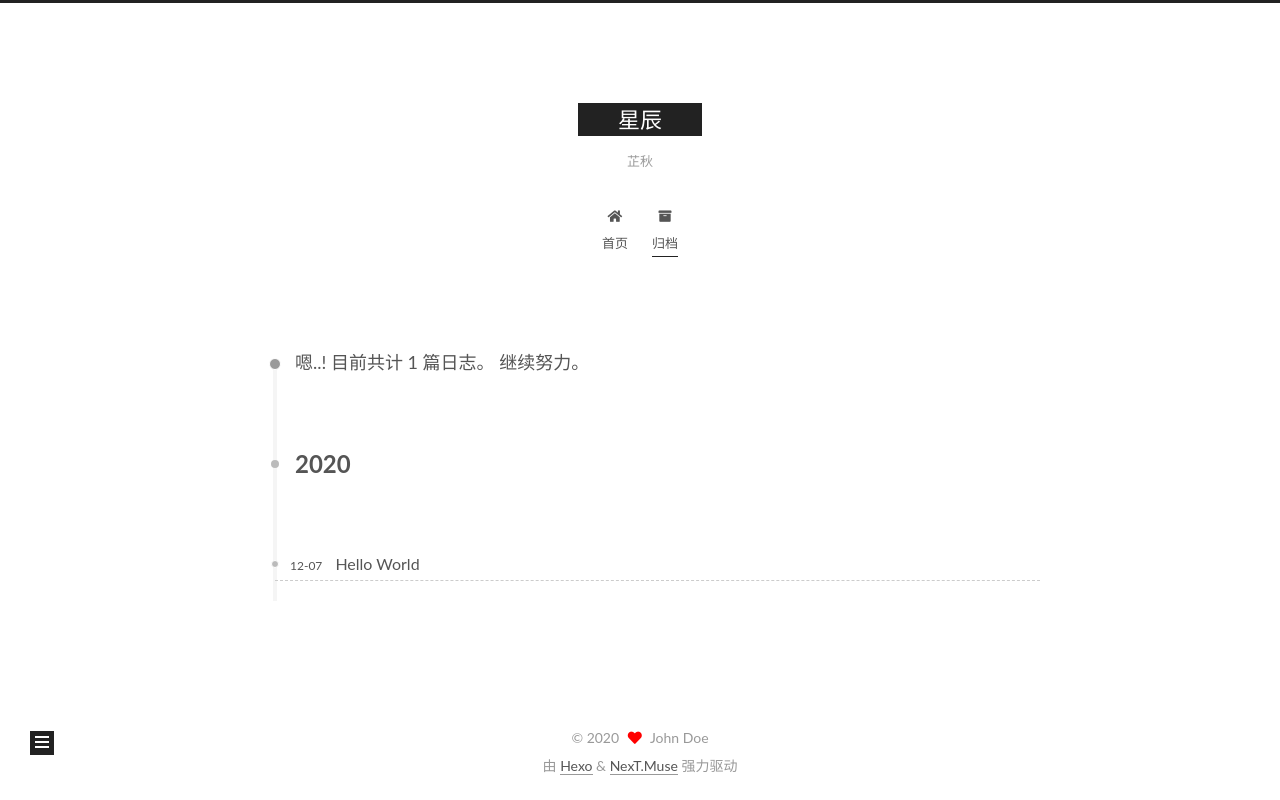
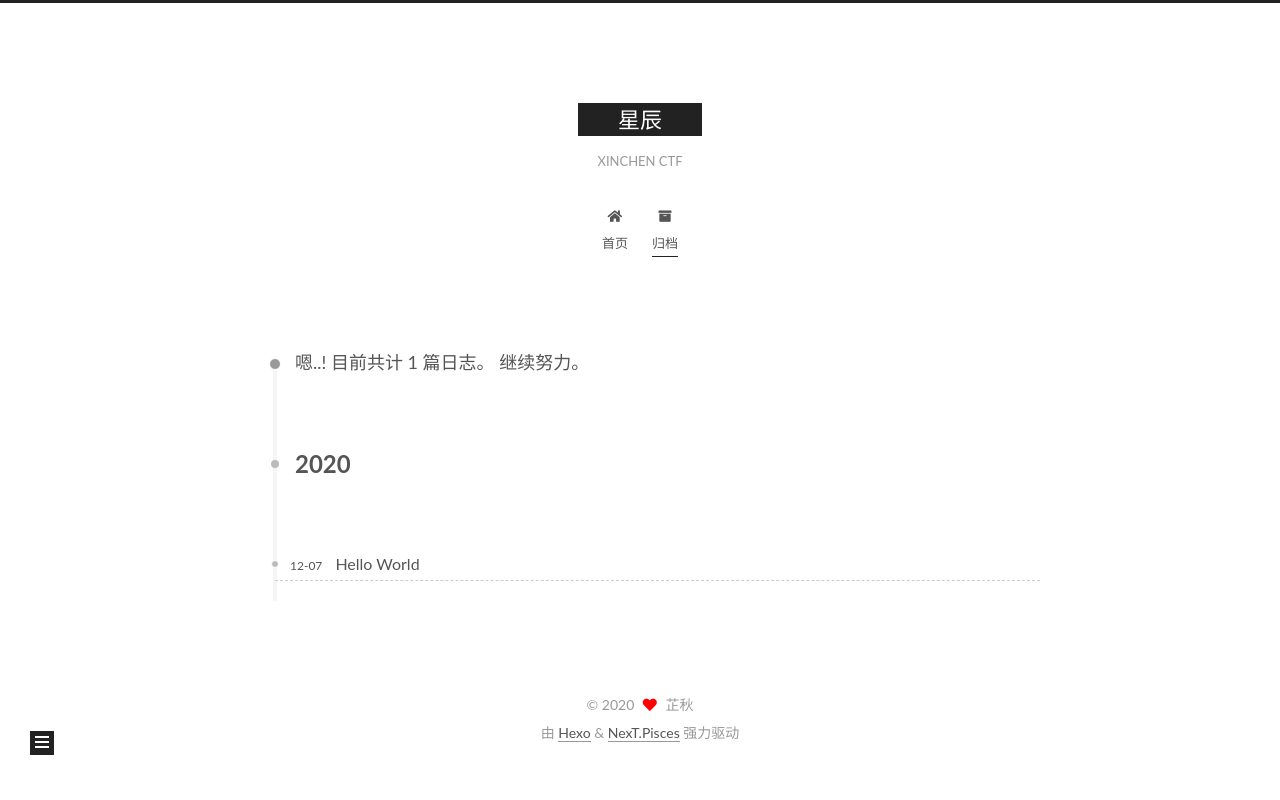
Before and after one commit to 1370192111/jk.github.io, a plain HTML site: page archives/index.html in a window 1280 px wide. Drawn offline with Linux system fonts and the light colour scheme.

Commit message:
Site updated: 2020-12-07 18:03:25

```diff
--- a/2020/12/07/hello-world/index.html
+++ b/2020/12/07/hello-world/index.html
@@ -17,7 +17,7 @@
 
 <script id="hexo-configurations">
     var NexT = window.NexT || {};
-    var CONFIG = {"hostname":"example.com","root":"/","scheme":"Muse","version":"7.8.0","exturl":false,"sidebar":{"position":"left","display":"post","padding":18,"offset":12,"onmobile":false},"copycode":{"enable":false,"show_result":false,"style":null},"back2top":{"enable":true,"sidebar":false,"scrollpercent":false},"bookmark":{"enable":false,"color":"#222","save":"auto"},"fancybox":false,"mediumzoom":false,"lazyload":false,"pangu":false,"comments":{"style":"tabs","active":null,"storage":true,"lazyload":false,"nav":null},"algolia":{"hits":{"per_page":10},"labels":{"input_placeholder":"Search for Posts","hits_empty":"We didn't find any results for the search: ${query}","hits_stats":"${hits} results found in ${time} ms"}},"localsearch":{"enable":false,"trigger":"auto","top_n_per_article":1,"unescape":false,"preload":false},"motion":{"enable":true,"async":false,"transition":{"post_block":"fadeIn","post_header":"slideDownIn","post_body":"slideDownIn","coll_header":"slideLeftIn","sidebar":"slideUpIn"}}};
+    var CONFIG = {"hostname":"example.com","root":"/","scheme":"Pisces","version":"7.8.0","exturl":false,"sidebar":{"position":"left","display":"post","padding":18,"offset":12,"onmobile":false},"copycode":{"enable":false,"show_result":false,"style":null},"back2top":{"enable":true,"sidebar":false,"scrollpercent":false},"bookmark":{"enable":false,"color":"#222","save":"auto"},"fancybox":false,"mediumzoom":false,"lazyload":false,"pangu":false,"comments":{"style":"tabs","active":null,"storage":true,"lazyload":false,"nav":null},"algolia":{"hits":{"per_page":10},"labels":{"input_placeholder":"Search for Posts","hits_empty":"We didn't find any results for the search: ${query}","hits_stats":"${hits} results found in ${time} ms"}},"localsearch":{"enable":false,"trigger":"auto","top_n_per_article":1,"unescape":false,"preload":false},"motion":{"enable":true,"async":false,"transition":{"post_block":"fadeIn","post_header":"slideDownIn","post_body":"slideDownIn","coll_header":"slideLeftIn","sidebar":"slideUpIn"}}};
   </script>
 
   <meta name="description" content="Welcome to Hexo! This is your very first post. Check documentation for more info. If you get any problems when using Hexo, you can find the answer in troubleshooting or you can ask me on GitHub. Quick">
@@ -29,7 +29,8 @@
 <meta property="og:locale" content="zh_CN">
 <meta property="article:published_time" content="2020-12-07T09:43:00.802Z">
 <meta property="article:modified_time" content="2020-12-07T09:43:00.802Z">
-<meta property="article:author" content="John Doe">
+<meta property="article:author" content="芷秋">
+<meta property="article:tag" content="blog">
 <meta name="twitter:card" content="summary">
 
 <link rel="canonical" href="http://example.com/2020/12/07/hello-world/">
@@ -99,7 +100,7 @@
       <h1 class="site-title">星辰</h1>
       <span class="logo-line-after"><i></i></span>
     </a>
-      <p class="site-subtitle" itemprop="description">芷秋</p>
+      <p class="site-subtitle" itemprop="description">XINCHEN CTF</p>
   </div>
 
   <div class="site-nav-right">
@@ -155,8 +156,8 @@
 
     <span hidden itemprop="author" itemscope itemtype="http://schema.org/Person">
       <meta itemprop="image" content="/images/avatar.gif">
-      <meta itemprop="name" content="John Doe">
-      <meta itemprop="description" content="一个萌新的编程笔记，如果哪天我成功了，相信你也可以">
+      <meta itemprop="name" content="芷秋">
+      <meta itemprop="description" content="一个萌新的编程生活笔记！">
     </span>
 
     <span hidden itemprop="publisher" itemscope itemtype="http://schema.org/Organization">
@@ -277,8 +278,8 @@
 
       <div class="site-overview-wrap sidebar-panel">
         <div class="site-author motion-element" itemprop="author" itemscope itemtype="http://schema.org/Person">
-  <p class="site-author-name" itemprop="name">John Doe</p>
-  <div class="site-description" itemprop="description">一个萌新的编程笔记，如果哪天我成功了，相信你也可以</div>
+  <p class="site-author-name" itemprop="name">芷秋</p>
+  <div class="site-description" itemprop="description">一个萌新的编程生活笔记！</div>
 </div>
 <div class="site-state-wrap motion-element">
   <nav class="site-state">
@@ -317,9 +318,9 @@
   <span class="with-love">
     <i class="fa fa-heart"></i>
   </span>
-  <span class="author" itemprop="copyrightHolder">John Doe</span>
+  <span class="author" itemprop="copyrightHolder">芷秋</span>
 </div>
-  <div class="powered-by">由 <a href="https://hexo.io/" class="theme-link" rel="noopener" target="_blank">Hexo</a> & <a href="https://muse.theme-next.org/" class="theme-link" rel="noopener" target="_blank">NexT.Muse</a> 强力驱动
+  <div class="powered-by">由 <a href="https://hexo.io/" class="theme-link" rel="noopener" target="_blank">Hexo</a> & <a href="https://pisces.theme-next.org/" class="theme-link" rel="noopener" target="_blank">NexT.Pisces</a> 强力驱动
   </div>
 
 
@@ -345,7 +346,7 @@
 <script src="/js/motion.js"></script>
 
 
-<script src="/js/schemes/muse.js"></script>
+<script src="/js/schemes/pisces.js"></script>
 
 
 <script src="/js/next-boot.js"></script>
--- a/archives/index.html
+++ b/archives/index.html
@@ -17,17 +17,18 @@
 
 <script id="hexo-configurations">
     var NexT = window.NexT || {};
-    var CONFIG = {"hostname":"example.com","root":"/","scheme":"Muse","version":"7.8.0","exturl":false,"sidebar":{"position":"left","display":"post","padding":18,"offset":12,"onmobile":false},"copycode":{"enable":false,"show_result":false,"style":null},"back2top":{"enable":true,"sidebar":false,"scrollpercent":false},"bookmark":{"enable":false,"color":"#222","save":"auto"},"fancybox":false,"mediumzoom":false,"lazyload":false,"pangu":false,"comments":{"style":"tabs","active":null,"storage":true,"lazyload":false,"nav":null},"algolia":{"hits":{"per_page":10},"labels":{"input_placeholder":"Search for Posts","hits_empty":"We didn't find any results for the search: ${query}","hits_stats":"${hits} results found in ${time} ms"}},"localsearch":{"enable":false,"trigger":"auto","top_n_per_article":1,"unescape":false,"preload":false},"motion":{"enable":true,"async":false,"transition":{"post_block":"fadeIn","post_header":"slideDownIn","post_body":"slideDownIn","coll_header":"slideLeftIn","sidebar":"slideUpIn"}}};
+    var CONFIG = {"hostname":"example.com","root":"/","scheme":"Pisces","version":"7.8.0","exturl":false,"sidebar":{"position":"left","display":"post","padding":18,"offset":12,"onmobile":false},"copycode":{"enable":false,"show_result":false,"style":null},"back2top":{"enable":true,"sidebar":false,"scrollpercent":false},"bookmark":{"enable":false,"color":"#222","save":"auto"},"fancybox":false,"mediumzoom":false,"lazyload":false,"pangu":false,"comments":{"style":"tabs","active":null,"storage":true,"lazyload":false,"nav":null},"algolia":{"hits":{"per_page":10},"labels":{"input_placeholder":"Search for Posts","hits_empty":"We didn't find any results for the search: ${query}","hits_stats":"${hits} results found in ${time} ms"}},"localsearch":{"enable":false,"trigger":"auto","top_n_per_article":1,"unescape":false,"preload":false},"motion":{"enable":true,"async":false,"transition":{"post_block":"fadeIn","post_header":"slideDownIn","post_body":"slideDownIn","coll_header":"slideLeftIn","sidebar":"slideUpIn"}}};
   </script>
 
-  <meta name="description" content="一个萌新的编程笔记，如果哪天我成功了，相信你也可以">
+  <meta name="description" content="一个萌新的编程生活笔记！">
 <meta property="og:type" content="website">
 <meta property="og:title" content="星辰">
 <meta property="og:url" content="http://example.com/archives/index.html">
 <meta property="og:site_name" content="星辰">
-<meta property="og:description" content="一个萌新的编程笔记，如果哪天我成功了，相信你也可以">
+<meta property="og:description" content="一个萌新的编程生活笔记！">
 <meta property="og:locale" content="zh_CN">
-<meta property="article:author" content="John Doe">
+<meta property="article:author" content="芷秋">
+<meta property="article:tag" content="blog">
 <meta name="twitter:card" content="summary">
 
 <link rel="canonical" href="http://example.com/archives/">
@@ -97,7 +98,7 @@
       <h1 class="site-title">星辰</h1>
       <span class="logo-line-after"><i></i></span>
     </a>
-      <p class="site-subtitle" itemprop="description">芷秋</p>
+      <p class="site-subtitle" itemprop="description">XINCHEN CTF</p>
   </div>
 
   <div class="site-nav-right">
@@ -243,8 +244,8 @@
 
       <div class="site-overview-wrap sidebar-panel">
         <div class="site-author motion-element" itemprop="author" itemscope itemtype="http://schema.org/Person">
-  <p class="site-author-name" itemprop="name">John Doe</p>
-  <div class="site-description" itemprop="description">一个萌新的编程笔记，如果哪天我成功了，相信你也可以</div>
+  <p class="site-author-name" itemprop="name">芷秋</p>
+  <div class="site-description" itemprop="description">一个萌新的编程生活笔记！</div>
 </div>
 <div class="site-state-wrap motion-element">
   <nav class="site-state">
@@ -283,9 +284,9 @@
   <span class="with-love">
     <i class="fa fa-heart"></i>
   </span>
-  <span class="author" itemprop="copyrightHolder">John Doe</span>
+  <span class="author" itemprop="copyrightHolder">芷秋</span>
 </div>
-  <div class="powered-by">由 <a href="https://hexo.io/" class="theme-link" rel="noopener" target="_blank">Hexo</a> & <a href="https://muse.theme-next.org/" class="theme-link" rel="noopener" target="_blank">NexT.Muse</a> 强力驱动
+  <div class="powered-by">由 <a href="https://hexo.io/" class="theme-link" rel="noopener" target="_blank">Hexo</a> & <a href="https://pisces.theme-next.org/" class="theme-link" rel="noopener" target="_blank">NexT.Pisces</a> 强力驱动
   </div>
 
 
@@ -311,7 +312,7 @@
 <script src="/js/motion.js"></script>
 
 
-<script src="/js/schemes/muse.js"></script>
+<script src="/js/schemes/pisces.js"></script>
 
 
 <script src="/js/next-boot.js"></script>
```
Also changed, not shown: archives/2020/12/index.html (+11 -10 lines), archives/2020/index.html (+11 -10 lines), index.html (+13 -12 lines).
